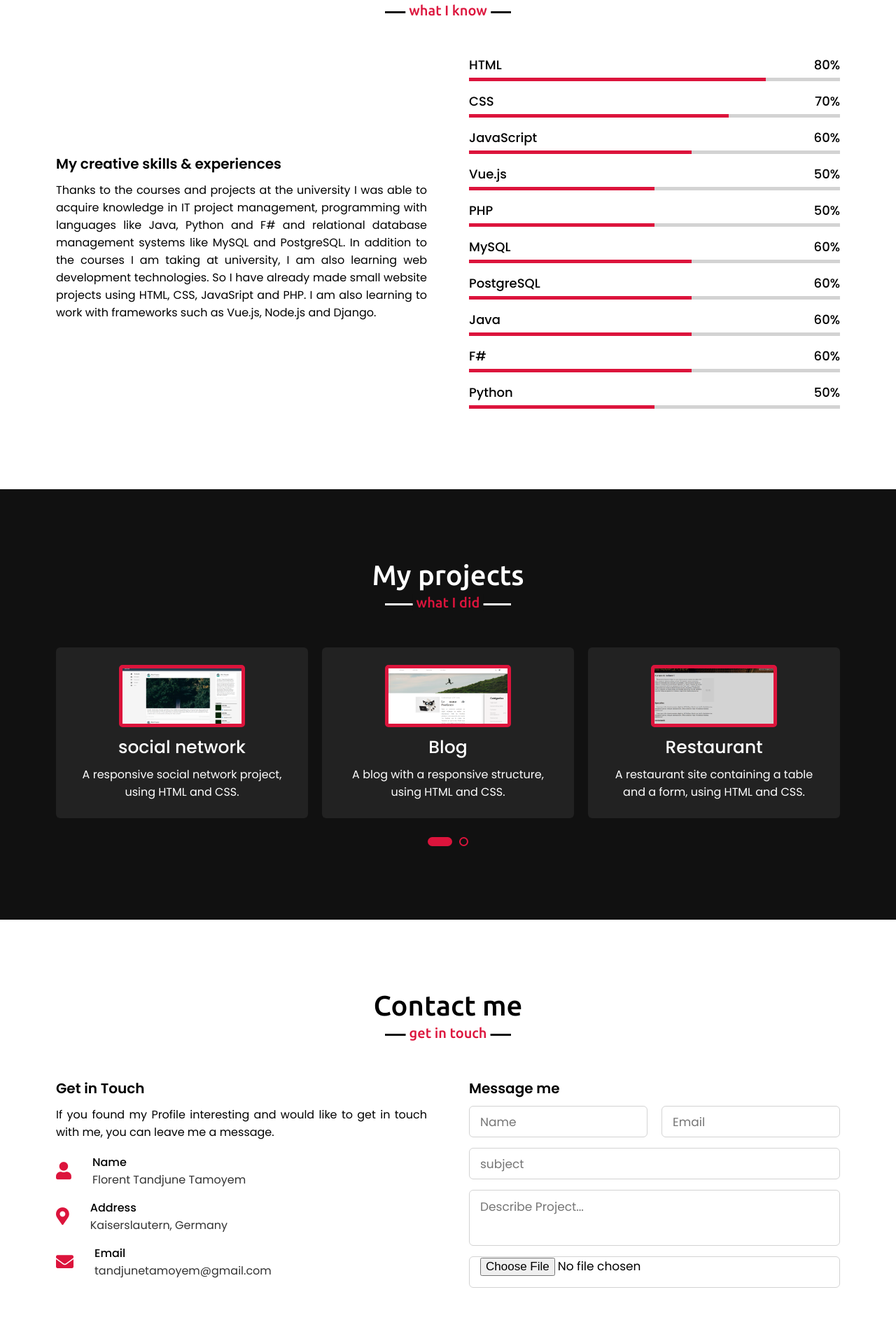
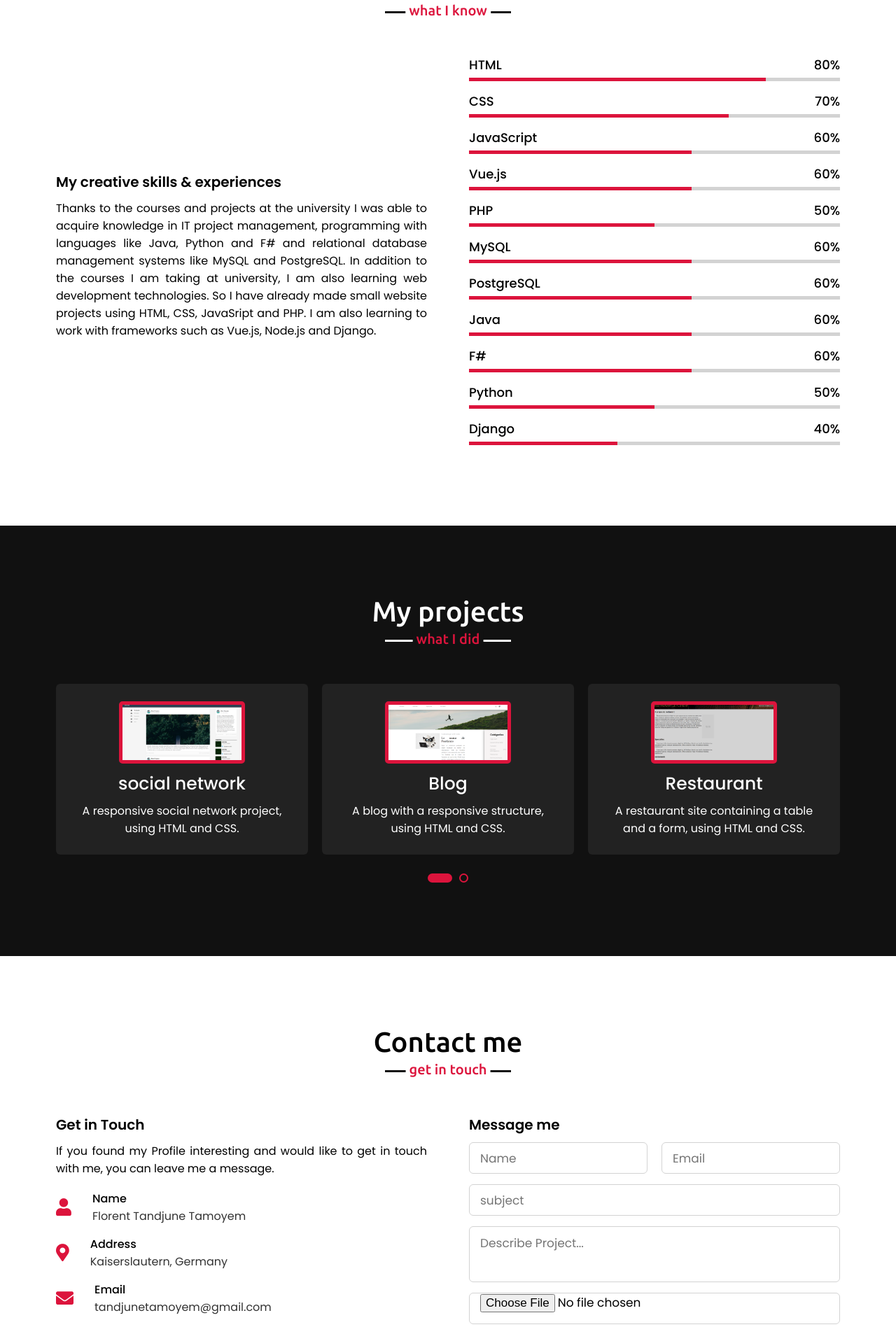
Before and after one commit to Tandjune/Portfolio, a PHP site: page / in a window 1280 px wide. Shown: the part 2360-4256 px from the top of the page at 70% size. Run offline with PHP 8.4, Linux system fonts and the light colour scheme.

Commit message:
Update index.html and style.css

```diff
--- a/index.html
+++ b/index.html
@@ -135,7 +135,7 @@
                     <div class="bars">
                         <div class="info">
                             <span>Vue.js</span>
-                            <span>50%</span>
+                            <span>60%</span>
                         </div>
                         <div class="line vjs"></div>
                     </div>
@@ -180,6 +180,13 @@
                             <span>50%</span>
                         </div>
                         <div class="line python"></div>
+                    </div>
+                    <div class="bars">
+                        <div class="info">
+                            <span>Django</span>
+                            <span>40%</span>
+                        </div>
+                        <div class="line django"></div>
                     </div>
                 </div>
             </div>
--- a/style.css
+++ b/style.css
@@ -425,7 +425,7 @@ section .title::after {
 }
 
 .skills .skills-content .right .vjs::before {
-    width: 50%;
+    width: 60%;
 }
 
 .skills .skills-content .right .php::before {
@@ -450,6 +450,10 @@ section .title::after {
 
 .skills .skills-content .right .python::before {
     width: 50%;
+}
+
+.skills .skills-content .right .django::before {
+    width: 40%;
 }
 
 
```
